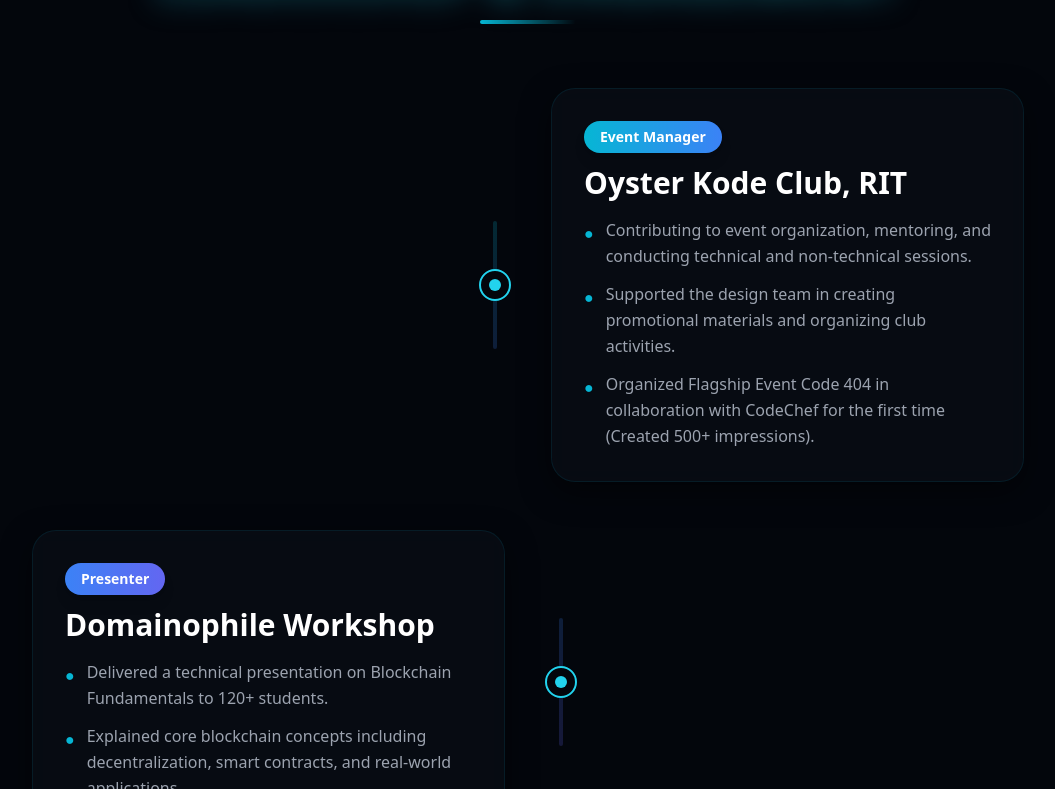
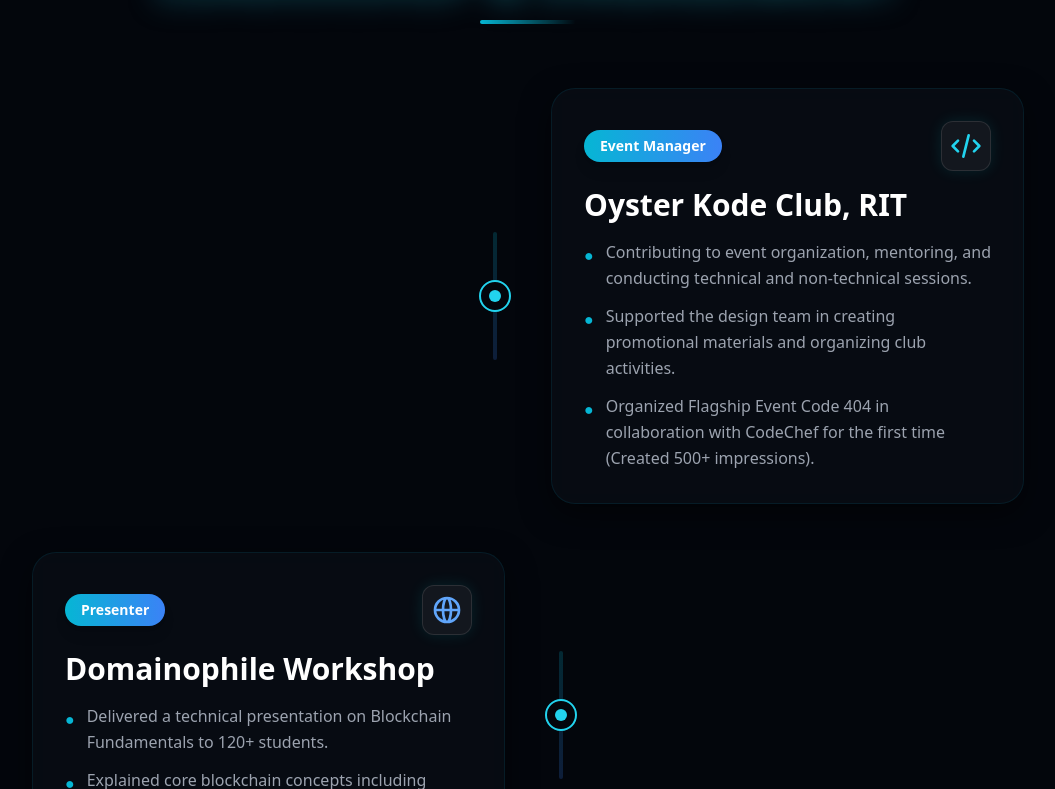
Before and after one commit to Suryaaa27/my-portfolio, a React (Vite) app: page / in a window 1280 px wide. Shown: the part 3511-4300 px from the top of the page, without its empty margins (112-1167 px from the left). Built offline with nearby package versions, Linux system fonts and the light colour scheme.

Commit message:
New Updated

```diff
--- a/src/components/ExtraCurricular.jsx
+++ b/src/components/ExtraCurricular.jsx
@@ -10,6 +10,11 @@ const extracurricularData = [
       "Organized Flagship Event Code 404 in collaboration with CodeChef for the first time (Created 500+ impressions).",
     ],
     accentColor: "from-cyan-500 to-blue-500",
+    logo: (
+      <svg className="w-8 h-8 text-cyan-400" fill="none" viewBox="0 0 24 24" stroke="currentColor" strokeWidth="2">
+        <path strokeLinecap="round" strokeLinejoin="round" d="M10 20l4-16m4 4l4 4-4 4M6 16l-4-4 4-4" />
+      </svg>
+    )
   },
   {
     role: "Presenter",
@@ -18,7 +23,12 @@ const extracurricularData = [
       "Delivered a technical presentation on Blockchain Fundamentals to 120+ students.",
       "Explained core blockchain concepts including decentralization, smart contracts, and real-world applications.",
     ],
-    accentColor: "from-blue-500 to-indigo-500",
+    accentColor: "from-cyan-500 to-blue-500",
+    logo: (
+      <svg className="w-8 h-8 text-blue-400" fill="none" viewBox="0 0 24 24" stroke="currentColor" strokeWidth="2">
+        <path strokeLinecap="round" strokeLinejoin="round" d="M21 12a9 9 0 01-9 9m9-9a9 9 0 00-9-9m9 9H3m9 9a9 9 0 01-9-9m9 9c1.657 0 3-4.03 3-9s-1.343-9-3-9m0 18c-1.657 0-3-4.03-3-9s1.343-9 3-9m-9 9a9 9 0 019-9" />
+      </svg>
+    )
   },
   {
     role: "Presenter",
@@ -27,7 +37,12 @@ const extracurricularData = [
       "Conducted a hands-on workshop on Conditional Statements in C attended by 160+ students.",
       "Simplified core programming concepts through live coding demonstrations and interactive problem-solving.",
     ],
-    accentColor: "from-cyan-400 to-teal-400",
+    accentColor: "from-cyan-500 to-blue-500",
+    logo: (
+      <svg className="w-8 h-8 text-teal-400" fill="none" viewBox="0 0 24 24" stroke="currentColor" strokeWidth="2">
+        <path strokeLinecap="round" strokeLinejoin="round" d="M8 9l3 3-3 3m5 0h3M5 20h14a2 2 0 002-2V6a2 2 0 00-2-2H5a2 2 0 00-2 2v12a2 2 0 002 2z" />
+      </svg>
+    )
   },
 ];
 
@@ -60,8 +75,13 @@ export default function ExtraCurricular() {
           >
             {/* The Text Block */}
             <div className="flex-1 w-full bg-[#0a0f18]/60 backdrop-blur-md border border-cyan-500/10 p-8 rounded-3xl hover:border-cyan-400/30 hover:bg-[#0a0f18]/80 transition-all duration-300 shadow-[0_10px_30px_rgba(0,0,0,0.5)] group">
-              <div className={`inline-block mb-3 px-4 py-1.5 rounded-full bg-gradient-to-r ${item.accentColor} text-white text-sm font-bold shadow-lg`}>
-                {item.role}
+              <div className="flex items-center justify-between mb-4">
+                <div className={`inline-block px-4 py-1.5 rounded-full bg-gradient-to-r ${item.accentColor} text-white text-sm font-bold shadow-lg`}>
+                  {item.role}
+                </div>
+                <div className="p-2 bg-white/5 rounded-xl border border-white/10 shadow-[0_0_15px_rgba(0,255,255,0.1)] group-hover:scale-110 transition-transform duration-300">
+                  {item.logo}
+                </div>
               </div>
               <h3 className="text-2xl md:text-3xl font-bold text-white mb-4 group-hover:text-cyan-300 transition-colors text-left">
                 {item.organization}
```
